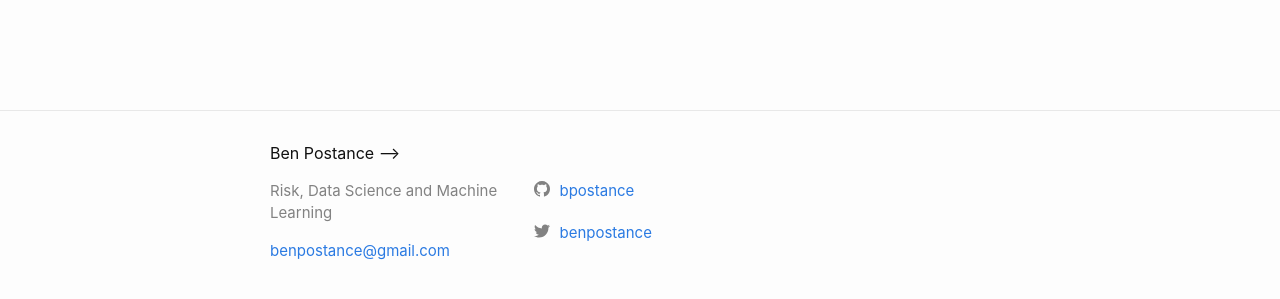
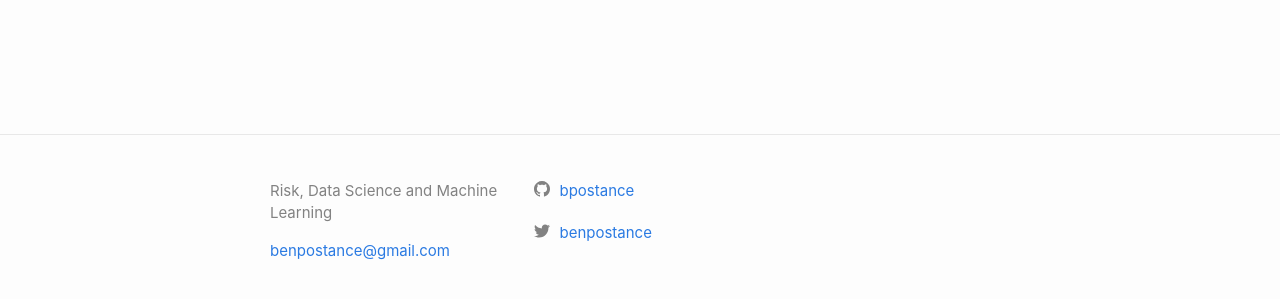
Before and after one commit to bpostance/bpostance.github.io, a Jekyll site: the page built from index.md, in a window 1280 px wide. Shown: the part 578-877 px from the top of the page. Built offline with Jekyll 4.4.1, drawn with Linux system fonts in a browser that asks for light colours.

Commit message:
edit footer template

```diff
--- a/_includes/footer.html
+++ b/_includes/footer.html
@@ -2,8 +2,6 @@
   <data class="u-url" href="{{ "/" | relative_url }}"></data>
 
   <div class="wrapper">
-
-<!––   <h2 class="footer-heading">{{ site.title | escape }}</h2> -->
 
     <div class="footer-col-wrapper">
       <div class="footer-col footer-col-1">
```
